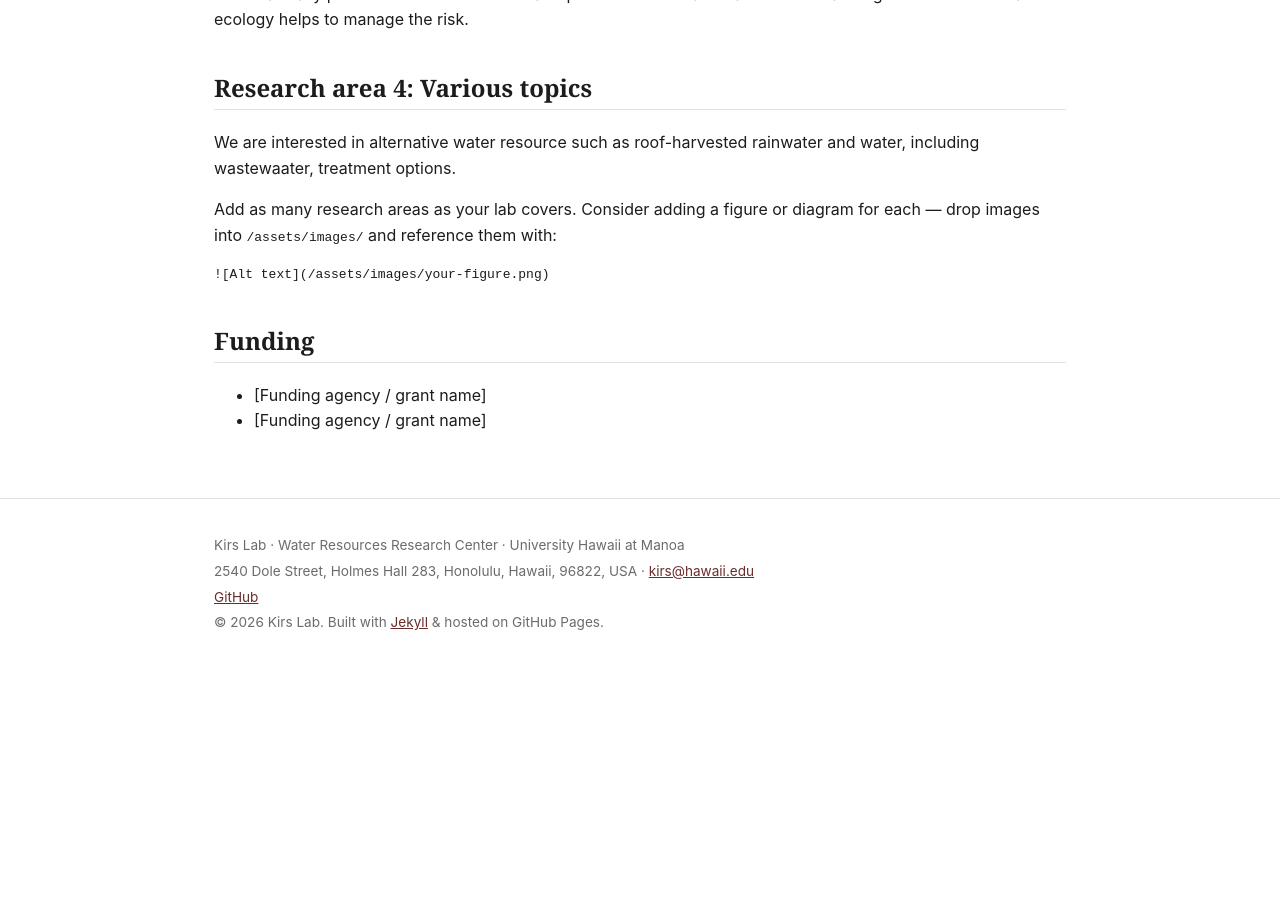
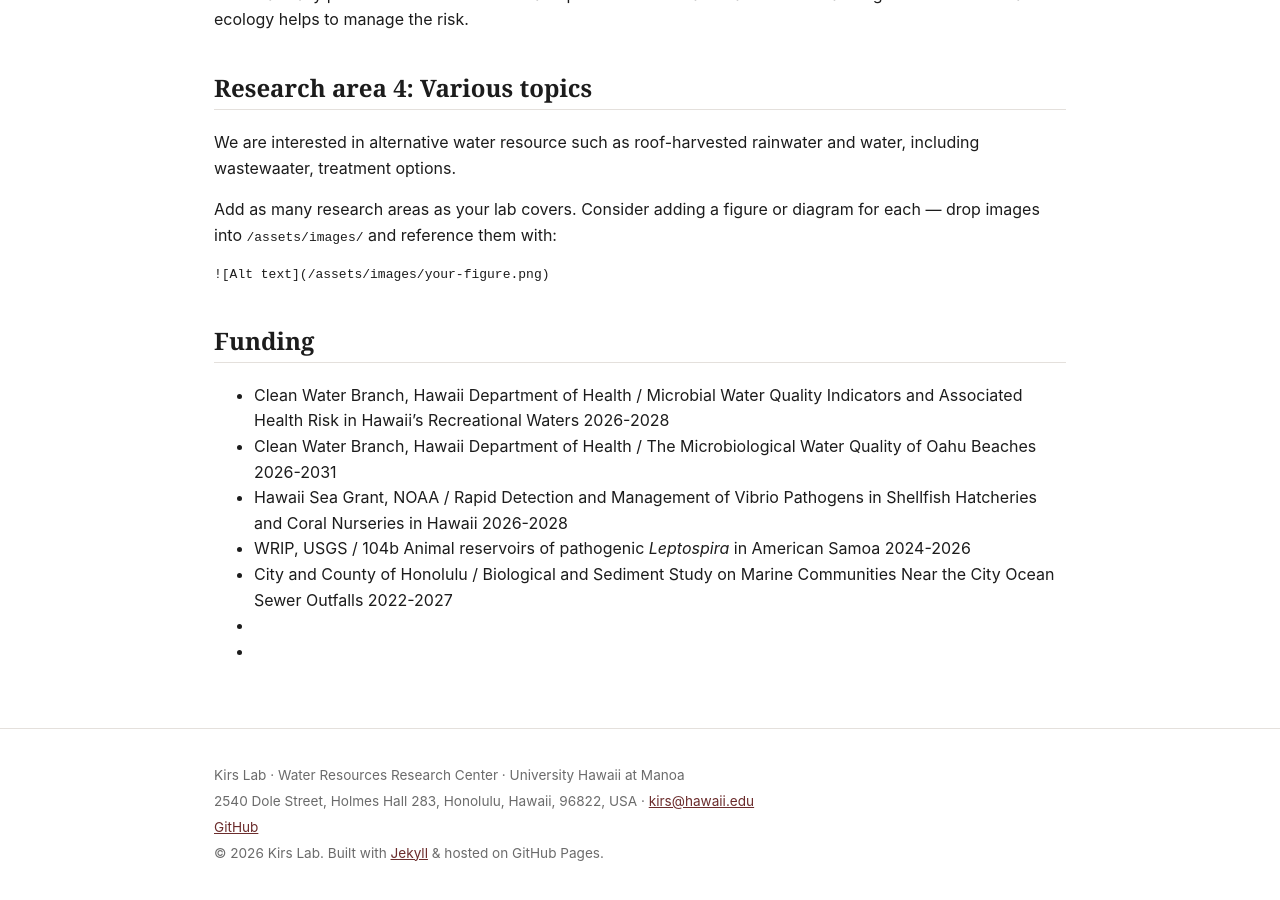
Before and after one commit to MarekKirs/marekkirs.github.io, a Jekyll site: the page built from research.md, in a window 1280 px wide and 900 px high, scrolled down 676 px. Built offline with Jekyll 4.4.1, drawn with Linux system fonts in a browser that asks for light colours; before the commit the page ends 1346 px from its top, so only the background shows below that.

Commit message:
Update research.md

```diff
--- a/research.md
+++ b/research.md
@@ -35,5 +35,10 @@ diagram for each — drop images into `/assets/images/` and reference them with:
 
 ## Funding
 
-- [Funding agency / grant name]
-- [Funding agency / grant name]
+- Clean Water Branch, Hawaii Department of Health / Microbial Water Quality Indicators and Associated Health Risk in Hawaii’s Recreational Waters 2026-2028
+- Clean Water Branch, Hawaii Department of Health / The Microbiological Water Quality of Oahu Beaches 2026-2031
+- Hawaii Sea Grant, NOAA / Rapid Detection and Management of Vibrio Pathogens in Shellfish Hatcheries and Coral Nurseries in Hawaii 2026-2028
+- WRIP, USGS / 104b Animal reservoirs of pathogenic *Leptospira* in American Samoa 2024-2026
+- City and County of Honolulu / Biological and Sediment Study on Marine Communities Near the City Ocean Sewer Outfalls 2022-2027
+-
+-
```
